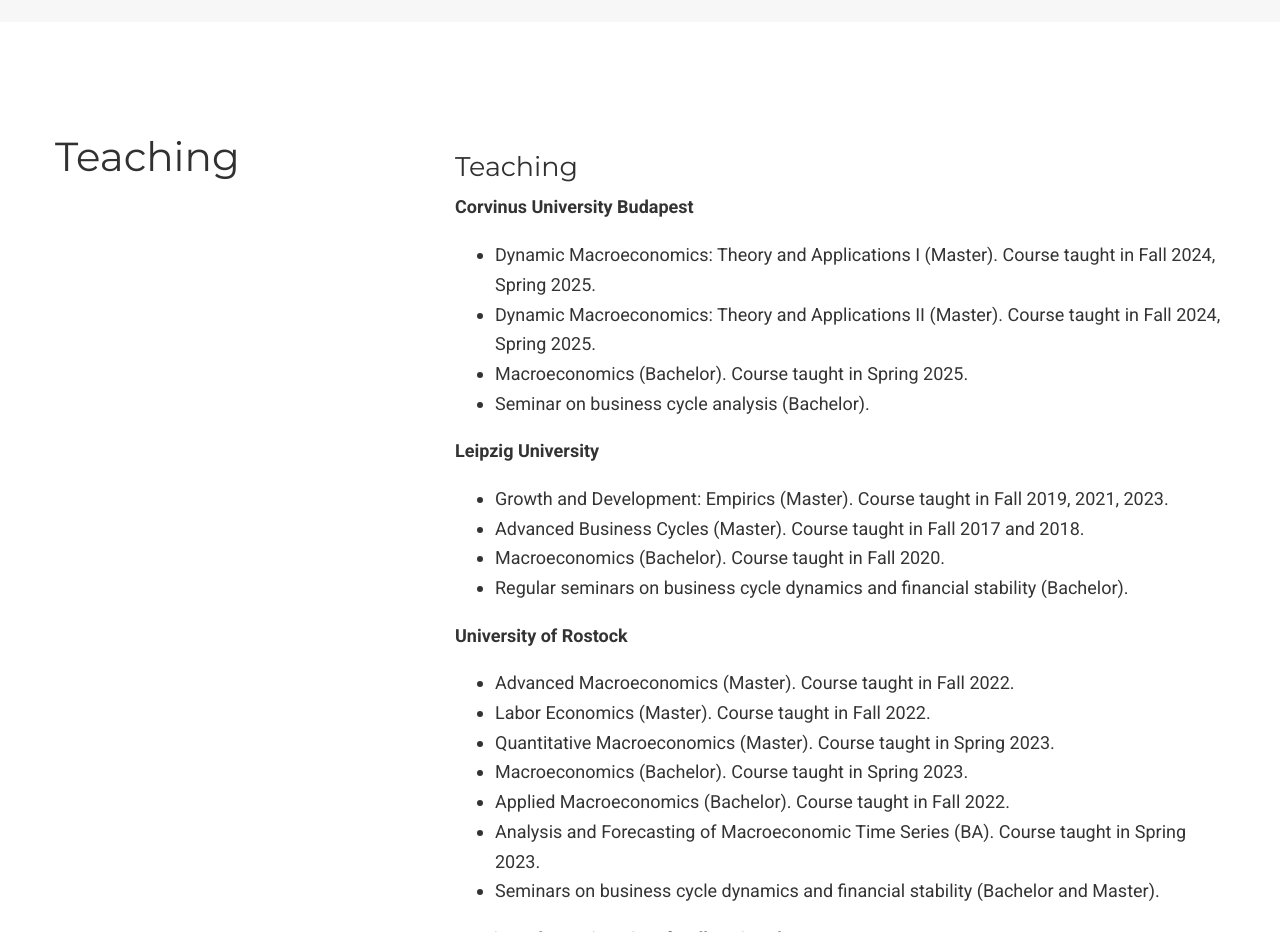
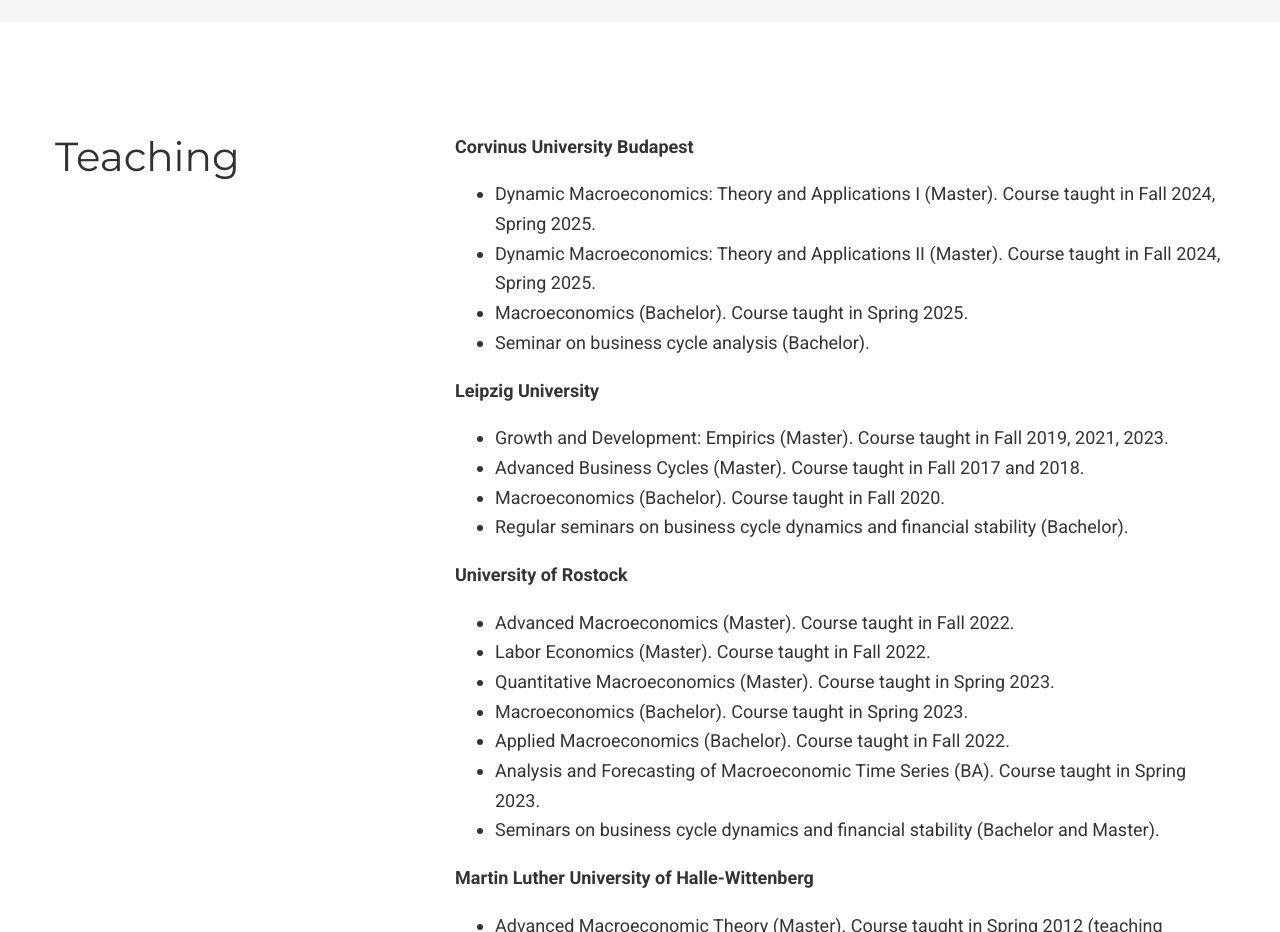
Before and after one commit to gvschweinitz/gvschweinitz.github.io, a plain HTML site: page index.html in a window 1280 px wide. Shown: the part 4920-5852 px from the top of the page. Drawn offline with nearby package versions, Linux system fonts and the light colour scheme; some packages are replaced by stand-ins of ours; some icons are missing.

```diff
--- a/index.html
+++ b/index.html
@@ -3037,8 +3037,7 @@
 
     </div>
     <div class="col-12 col-lg-8">
-      <h2 id="teaching">Teaching</h2>
-<p><strong>Corvinus University Budapest</strong></p>
+      <p><strong>Corvinus University Budapest</strong></p>
 <ul>
 <li>Dynamic Macroeconomics: Theory and Applications I (Master). Course taught in Fall 2024, Spring 2025.</li>
 <li>Dynamic Macroeconomics: Theory and Applications II (Master). Course taught in Fall 2024, Spring 2025.</li>
```
